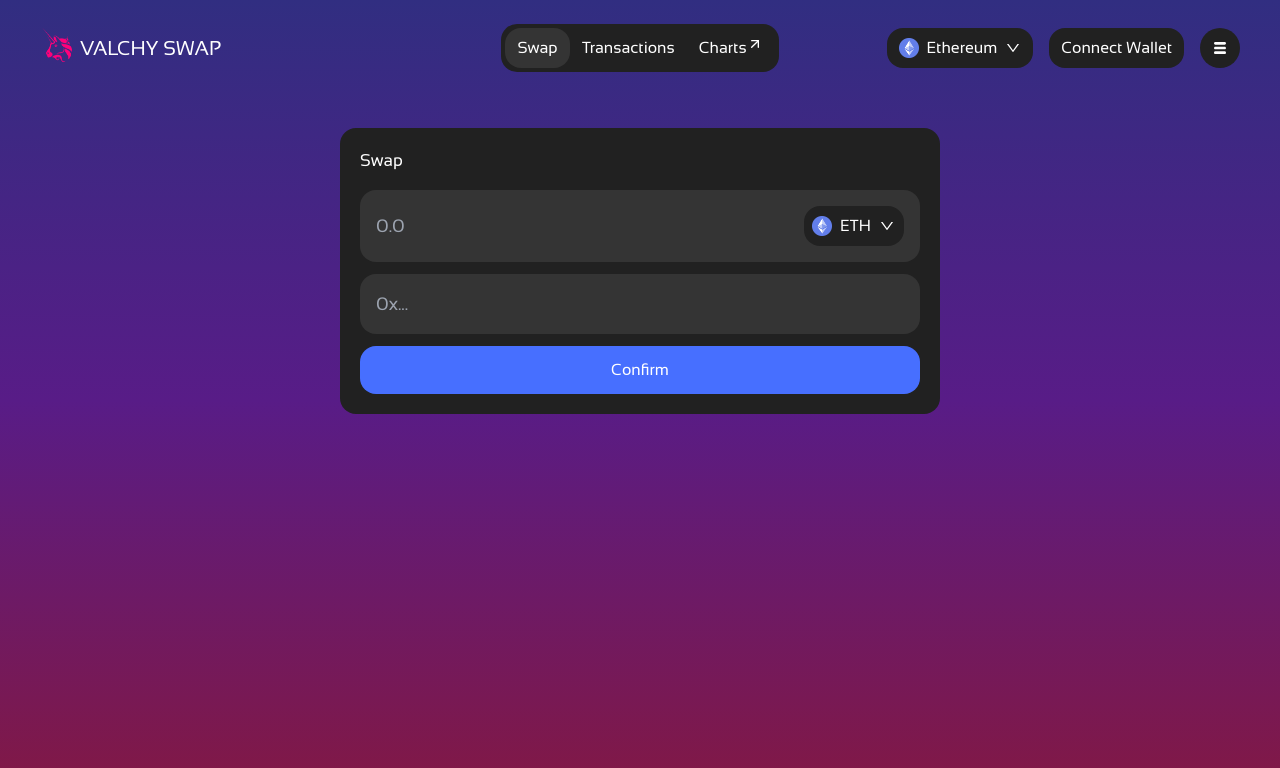
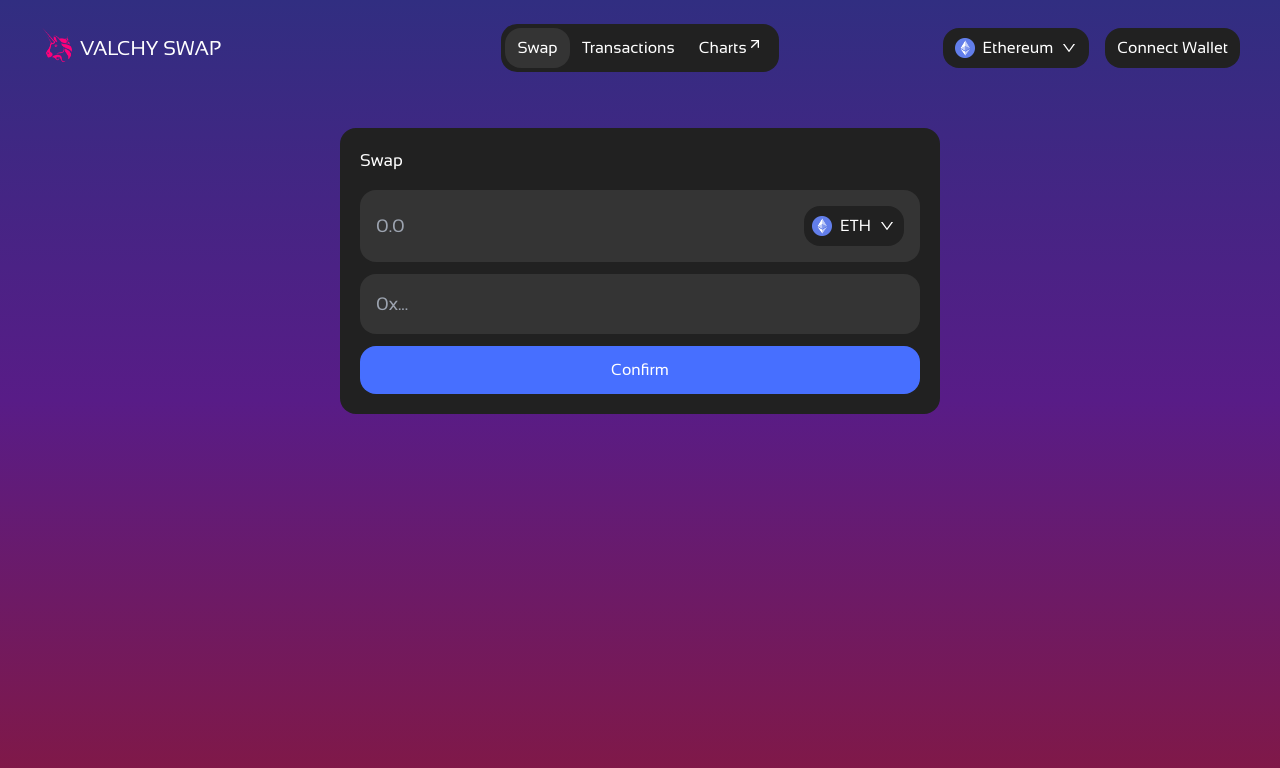
Before and after one commit to Valchy/valchy-swap, a Next.js app: page / in a window 1280 px wide. Shown: the top 768 px of the page. Built offline with nearby package versions, Linux system fonts and the light colour scheme.

Commit message:
SANITY VERCEL FIX

```diff
--- a/src/components/Header.tsx
+++ b/src/components/Header.tsx
@@ -85,9 +85,9 @@ const Header = props => {
 							: 'Connect Wallet'}
 					</span>
 				</div>
-				<div className={style.headerMenuItemBurger}>
+				{/* <div className={style.headerMenuItemBurger}>
 					<TiThMenu title="burger menu icon" />
-				</div>
+				</div> */}
 			</div>
 		</section>
 	);
```
Also changed, not shown: 1 other file (tests, documents, lock files or other folders).
